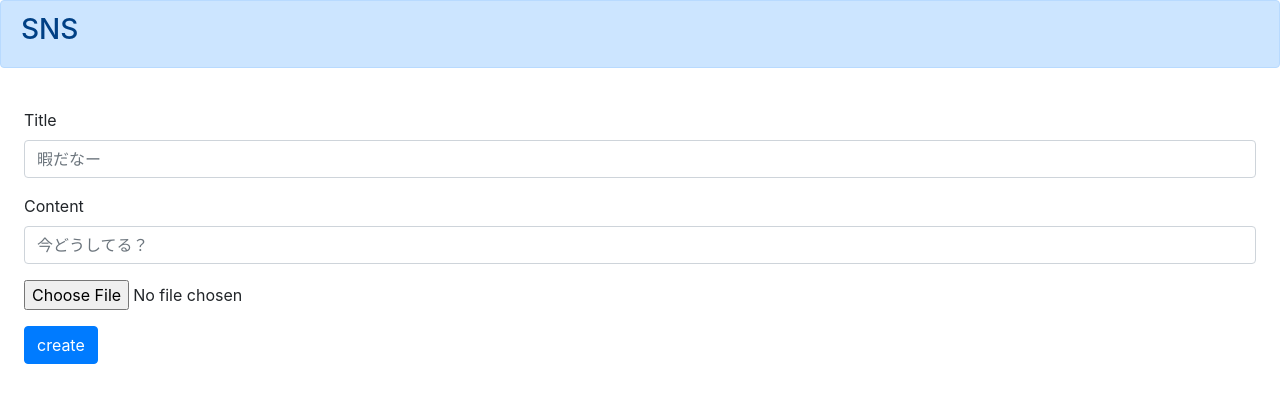
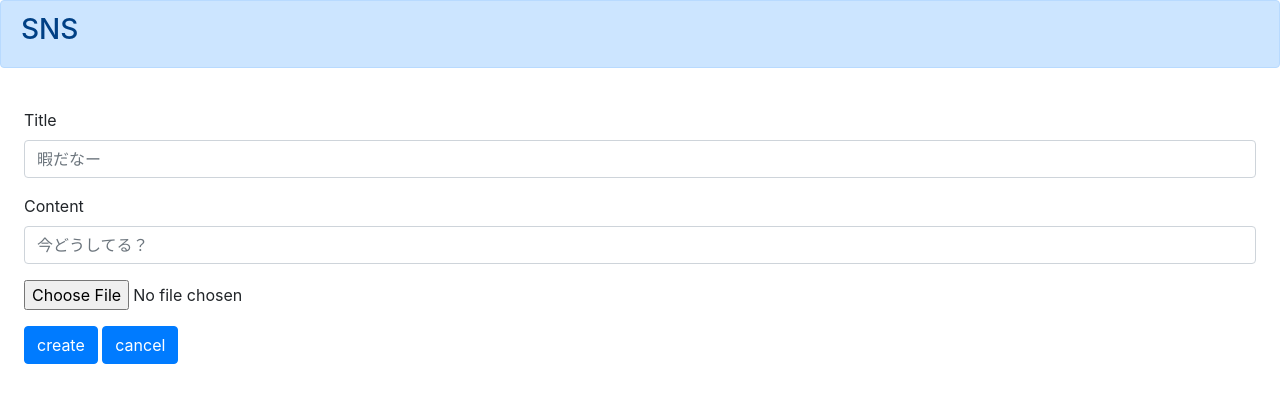
Before and after one commit to sns-clone-team-a/sns-clone, a Django app: page /create/ in a window 1280 px wide. Shown: the top 403 px of the page. Run offline with Django 3.2, Linux system fonts and the light colour scheme; a user stored in the database is signed in.

Commit message:
cancel create

```diff
--- a/templates/create.html
+++ b/templates/create.html
@@ -25,6 +25,7 @@
     <input type="hidden" name='user_id' value="{{user.id}}">
     <input type="hidden" name='author' value="{{user.username}}">
     <button type="submit" class="btn btn-primary">create</button>
+    <a href="{% url 'list' %}" class="btn btn-primary " tabindex="-1" role="button" aria-disabled="true">cancel</a>
 </form>
 
 {% else %}
```
